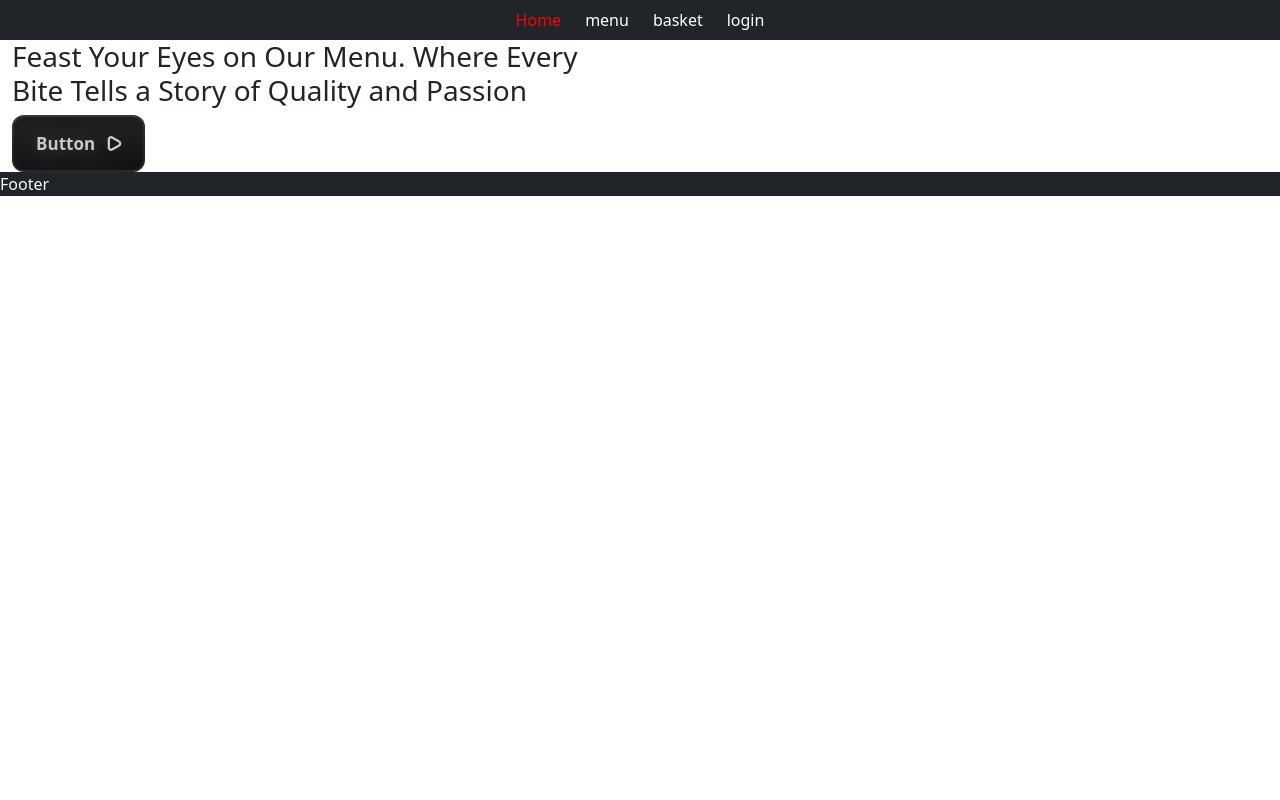
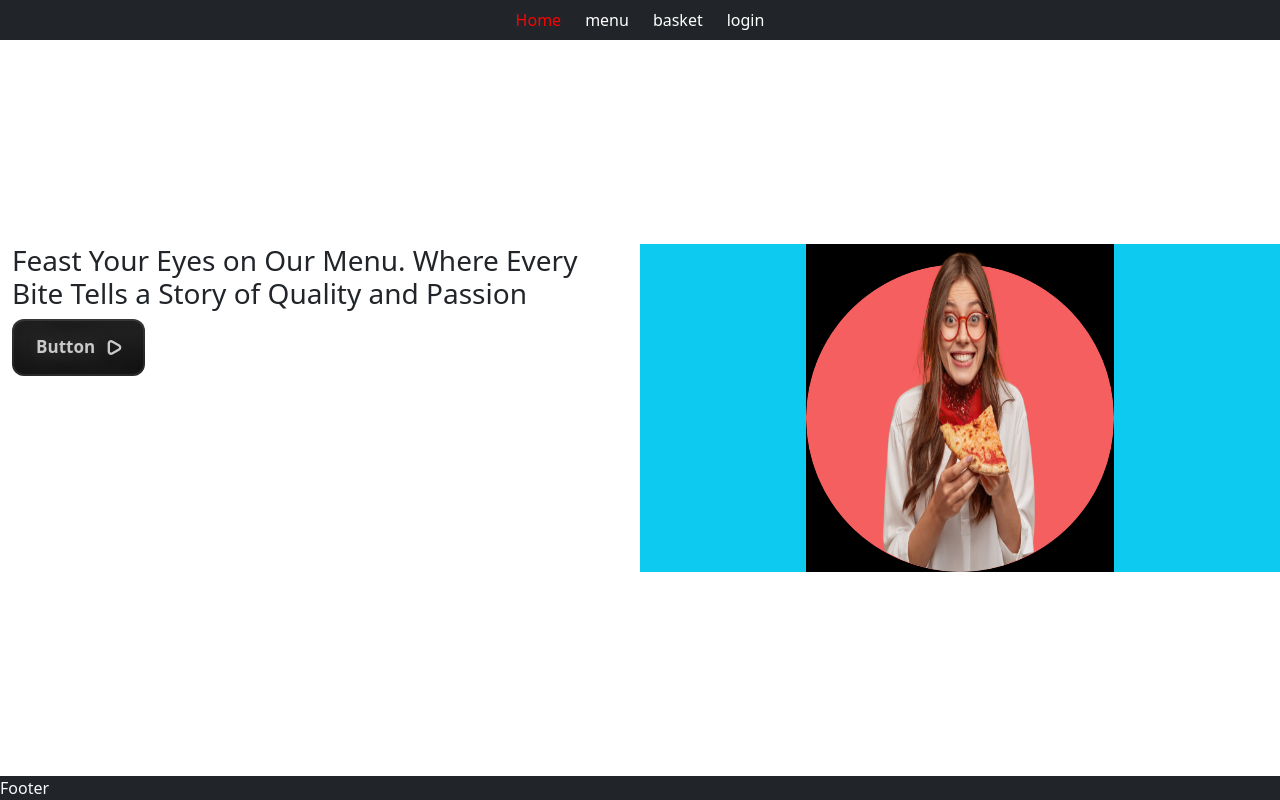
Before and after one commit to Firas-FA/FoodDelivery, a React (Create React App) app in the folder Frontend/: page / in a window 1280 px wide. Built offline with nearby package versions, Linux system fonts and the light colour scheme.

Commit message:
header not completed in frontend

```diff
--- a/Frontend/src/RootLayout.jsx
+++ b/Frontend/src/RootLayout.jsx
@@ -5,13 +5,14 @@ import { Outlet } from 'react-router-dom'
 
 function RootLayout() {
   return (
-    <>
+    <div style={{height:'100vh',display:'flex',flexDirection:'column',justifyContent:'space-between'}}>
+
     <NavBar/>
     <main>
       <Outlet/>
     </main>
     <Footer/>
-    </>
+    </div>
   )
 }
 
--- a/Frontend/src/components/AllComponents/Header/Header.jsx
+++ b/Frontend/src/components/AllComponents/Header/Header.jsx
@@ -1,25 +1,51 @@
-import React from 'react'
-import { Col, Row } from 'react-bootstrap';
-import './HeaderStyle.css'
+import React from "react";
+import { Col, Row } from "react-bootstrap";
+import "./HeaderStyle.css";
+import img from "../../../assets/Ellipse 44.png";
+import girl from "../../../assets/1.png"
+import img3 from '../../../assets/Ellipse 447.png'
 function Header() {
   return (
     <>
-    <div>
-        <Row className='mx-0'>
-            <Col md={6} className=''>
-                <h3>Feast Your Eyes on Our Menu. Where Every Bite Tells a Story of Quality and Passion</h3>
-                <button class="button">
-  <div class="button-overlay"></div>
-  <span>Button <svg xmlns="http://www.w3.org/2000/svg" fill="none" viewBox="0 0 53 58" height="58" width="53">
-<path stroke-width="9" stroke="currentColor" d="M44.25 36.3612L17.25 51.9497C11.5833 55.2213 4.5 51.1318 4.50001 44.5885L4.50001 13.4115C4.50001 6.86824 11.5833 2.77868 17.25 6.05033L44.25 21.6388C49.9167 24.9104 49.9167 33.0896 44.25 36.3612Z"></path>
-</svg></span>
+      <div>
+        <Row className="mx-0">
+          <Col md={6} className="">
+            <h3>
+              Feast Your Eyes on Our Menu. Where Every Bite Tells a Story of
+              Quality and Passion
+            </h3>
+            <button class="button">
+              <div class="button-overlay"></div>
+              <span>
+                Button{" "}
+                <svg
+                  xmlns="http://www.w3.org/2000/svg"
+                  fill="none"
+                  viewBox="0 0 53 58"
+                  height="58"
+                  width="53"
+                >
+                  <path
+                    stroke-width="9"
+                    stroke="currentColor"
+                    d="M44.25 36.3612L17.25 51.9497C11.5833 55.2213 4.5 51.1318 4.50001 44.5885L4.50001 13.4115C4.50001 6.86824 11.5833 2.77868 17.25 6.05033L44.25 21.6388C49.9167 24.9104 49.9167 33.0896 44.25 36.3612Z"
+                  ></path>
+                </svg>
+              </span>
+            </button>
+          </Col>
+          <Col md="6" className="bg-info ">
+          <div className="hero-img ">
+            <img src={img3} className=" img1" alt="" />
+            <img src={girl} className=" img2" alt="" />
 
-</button>
-            </Col>
+            {/* <img src={img} className="w-100 img2" alt="img cover" /> */}
+          </div>
+          </Col>
         </Row>
-    </div>
+      </div>
     </>
-  )
+  );
 }
 
-export default Header
+export default Header;
--- a/Frontend/src/components/AllComponents/Header/HeaderStyle.css
+++ b/Frontend/src/components/AllComponents/Header/HeaderStyle.css
@@ -45,3 +45,34 @@
     width: 15px;
     height: 15px;
   }
+
+
+  .hero-img{
+    position: relative;
+    width: 50%;
+    background-color: #000;
+    overflow: hidden;
+    margin: 0 auto;
+    padding: 20px 0 0 0 ;
+  }
+  .hero-img .img1{
+    position: relative;
+    border-radius: 50%;
+    width: 100%;
+    left: 50%;
+    transform: translateX(-50%);
+    bottom: -5%;
+    /* overflow: hidden; */
+    height: 0%;
+  }
+  .hero-img .img2{
+    position: absolute;
+    border-radius: 80%;
+    /* color: #f65f5f; */
+    left: 50%;
+    transform: translateX(-50%);
+    width: 100%;
+    height: 100%;
+    /* overflow: hidden; */
+    bottom: 0%;
+  }
```
Also changed, not shown: Frontend/src/assets/1.png (renamed from Frontend/src/assets/ecc1160436d784ed48e7b44d4f04541d.png).
